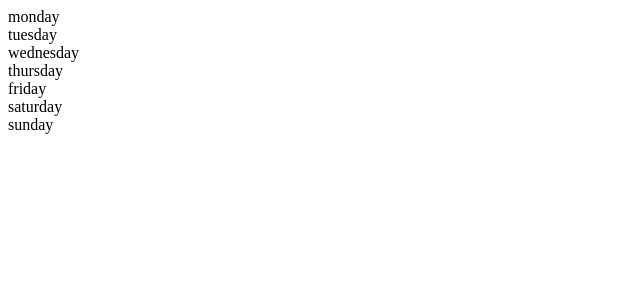
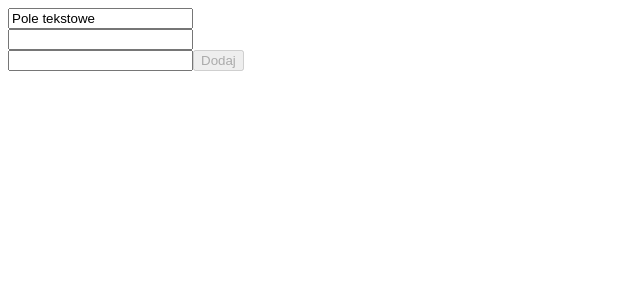
Before and after one commit to MateuszCzo/Angular, an Angular app in the folder angular-kurs/: page / in a window 1280 px wide. Shown: the top 300 px of the page, without its empty margins (0-640 px from the left). Built offline with nearby package versions, Linux system fonts and the light colour scheme.

Commit message:
Data binding

```diff
--- a/angular-kurs/src/app/app.component.html
+++ b/angular-kurs/src/app/app.component.html
@@ -1,16 +1,18 @@
 <div>
 
-  <div *ngFor="let day of days">
-    <div [ngSwitch]="day">
-      <div *ngSwitchCase="'poniedzialek'">monday</div>
-      <div *ngSwitchCase="'wtorek'">tuesday</div>
-      <div *ngSwitchCase="'sroda'">wednesday</div>
-      <div *ngSwitchCase="'czwartek'">thursday</div>
-      <div *ngSwitchCase="'piatek'">friday</div>
-      <div *ngSwitchCase="'sobota'">saturday</div>
-      <div *ngSwitchCase="'niedziela'">sunday</div>
-      <div *ngSwitchDefault>wrong data</div>
-    </div>
+  <div>
+    <input [value]="inputText">
+  </div>
+
+  <div>
+    <input [(ngModel)]="inputText2Way">
+    {{ inputText2Way }}
+  </div>
+
+  <div>
+    <input (click)="click()">
+    <button [disabled]="button">Dodaj</button>
+    {{ showClick }}
   </div>
 
 </div>
--- a/angular-kurs/src/app/app.component.ts
+++ b/angular-kurs/src/app/app.component.ts
@@ -6,6 +6,14 @@
   styleUrls: ['./app.component.css']
 })
 export class AppComponent {
-  days = ['poniedzialek', 'wtorek', 'sroda', 'czwartek', 'piatek', 'sobota', 'niedziela'];
+  inputText = 'Pole tekstowe';
+  inputText2Way:string = '';
+  button = true;
+  showClick = '';
+
+  click() {
+    this.showClick = 'Przycisk aktywny'
+    this.button = false;
+  }
 
 }
--- a/angular-kurs/src/app/app.module.ts
+++ b/angular-kurs/src/app/app.module.ts
@@ -1,5 +1,6 @@
 import { NgModule } from '@angular/core';
 import { BrowserModule } from '@angular/platform-browser';
+import { FormsModule } from '@angular/forms';
 
 import { AppComponent } from './app.component';
 
@@ -8,7 +9,8 @@
     AppComponent
   ],
   imports: [
-    BrowserModule
+    BrowserModule,
+    FormsModule
   ],
   providers: [],
   bootstrap: [AppComponent]
```
